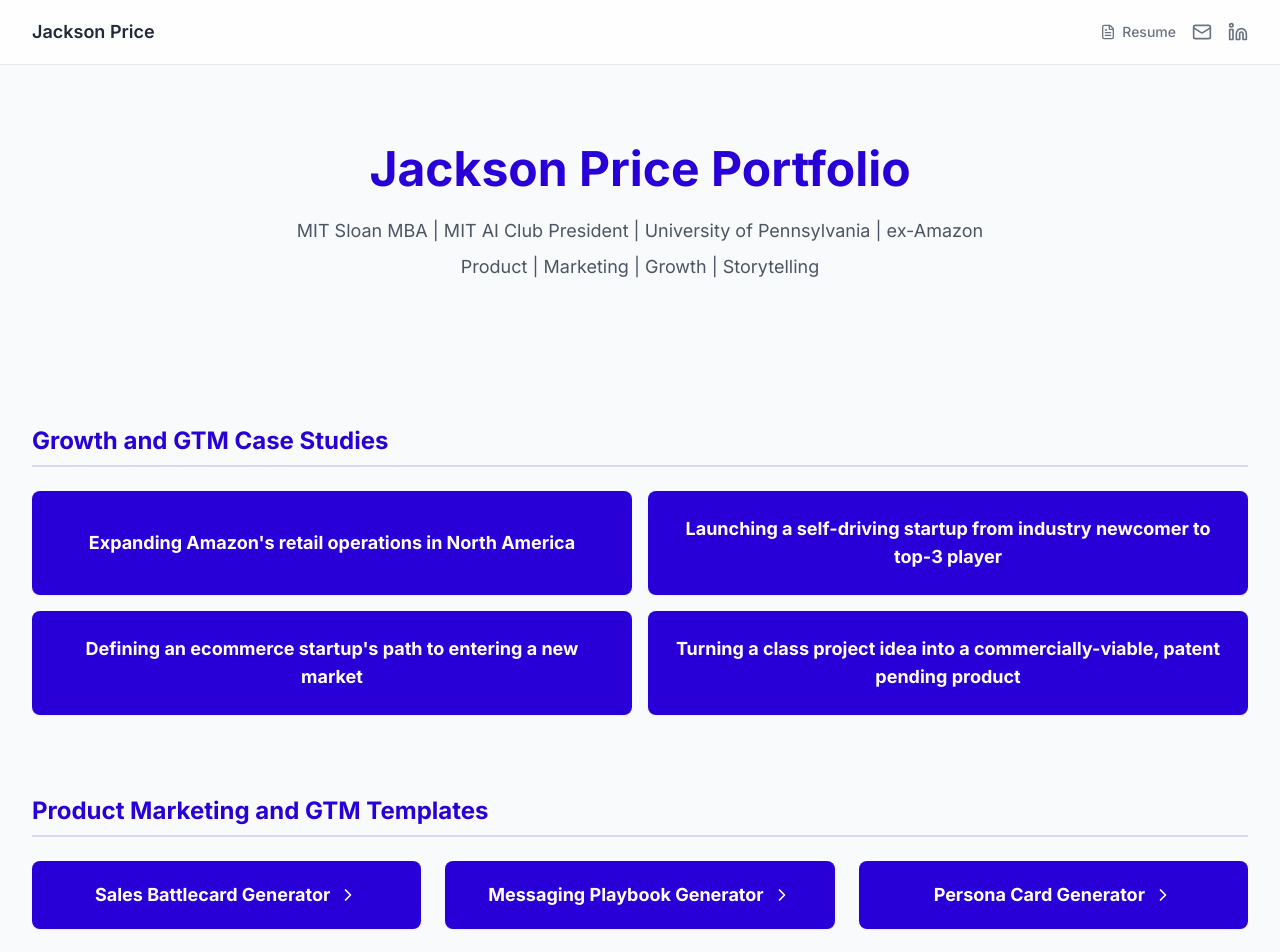
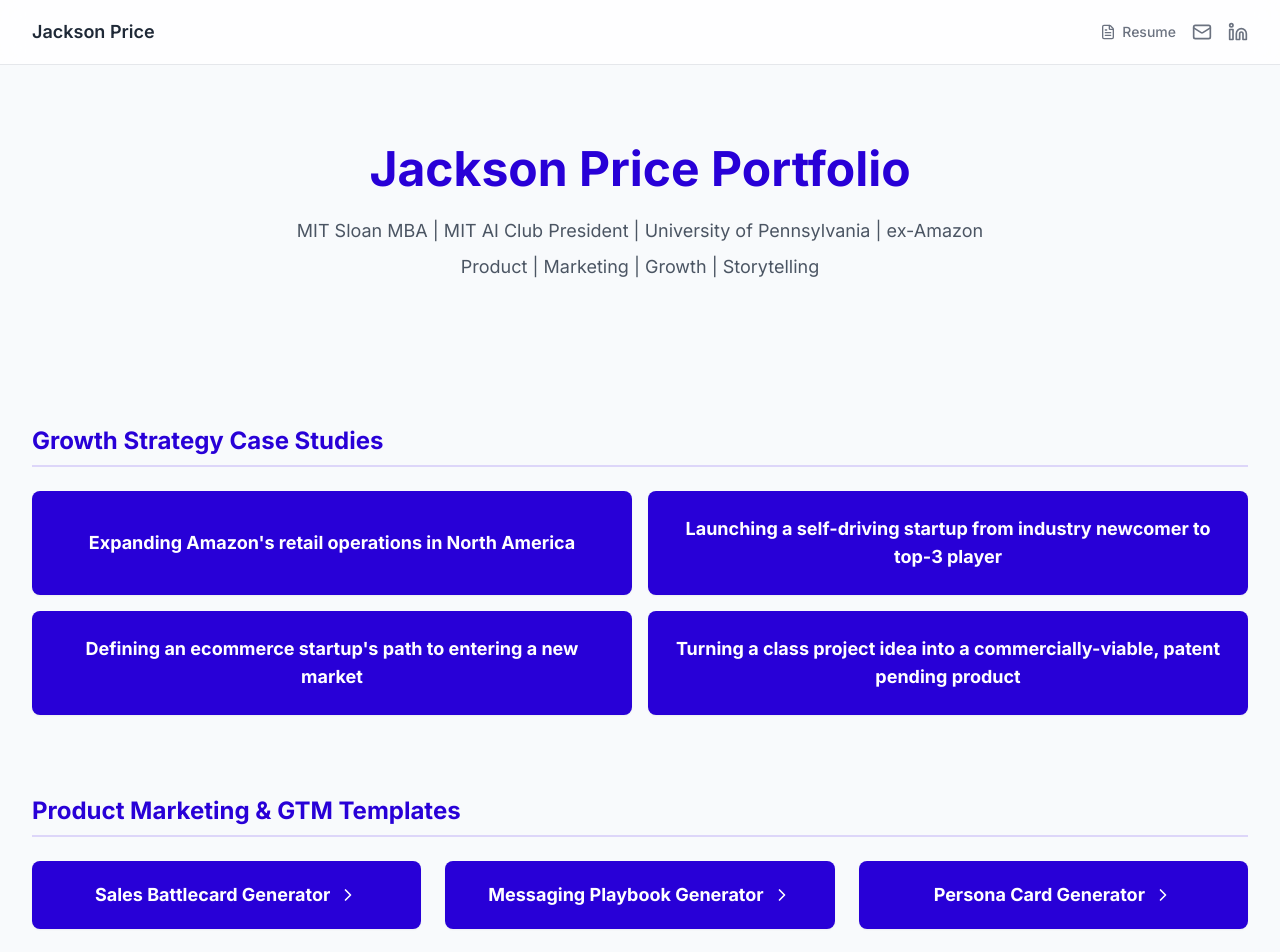
Before and after one commit to jackson-sp/jackson-price-norm-portfolio, a React (Vite) app: page / in a window 1280 px wide. Shown: the top 952 px of the page. Built offline with nearby package versions, Linux system fonts and the light colour scheme.

Commit message:
Refine section titles for clarity and positioning

```diff
--- a/src/components/CaseStudies.tsx
+++ b/src/components/CaseStudies.tsx
@@ -64,7 +64,7 @@ export default function CaseStudies() {
     <section className="py-16">
       <PageContainer>
         <h2 className="text-2xl font-bold text-norm-500 mb-6 pb-2 border-b-2 border-norm-100">
-          Growth and GTM Case Studies
+          Growth Strategy Case Studies
         </h2>
 
         <div className="grid grid-cols-1 sm:grid-cols-2 gap-4">
--- a/src/components/HomeGenerators.tsx
+++ b/src/components/HomeGenerators.tsx
@@ -14,7 +14,7 @@ export default function HomeGenerators() {
     <section className="pt-4 pb-12">
       <PageContainer>
         <h2 className="text-2xl font-bold text-norm-500 mb-6 pb-2 border-b-2 border-norm-100">
-          Product Marketing and GTM Templates
+          Product Marketing & GTM Templates
         </h2>
         <ResponsiveGrid>
           {generators.map(({ to, label }) => (
```
